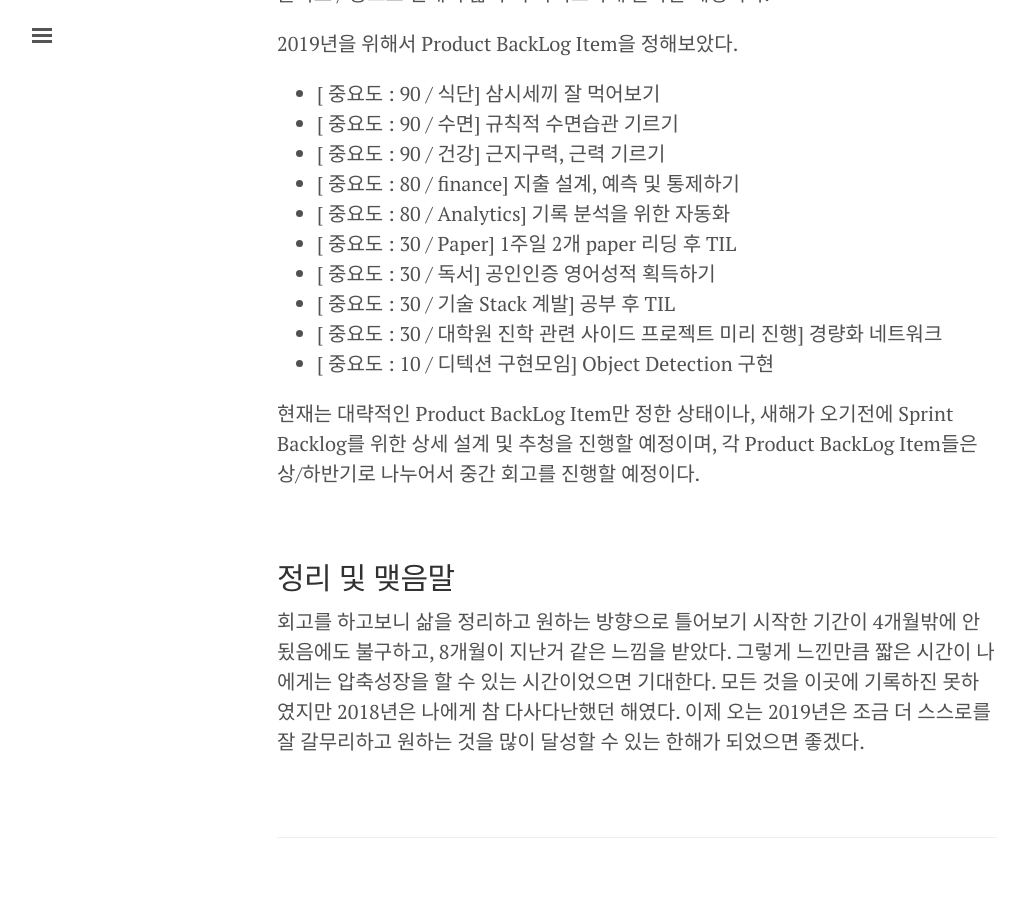
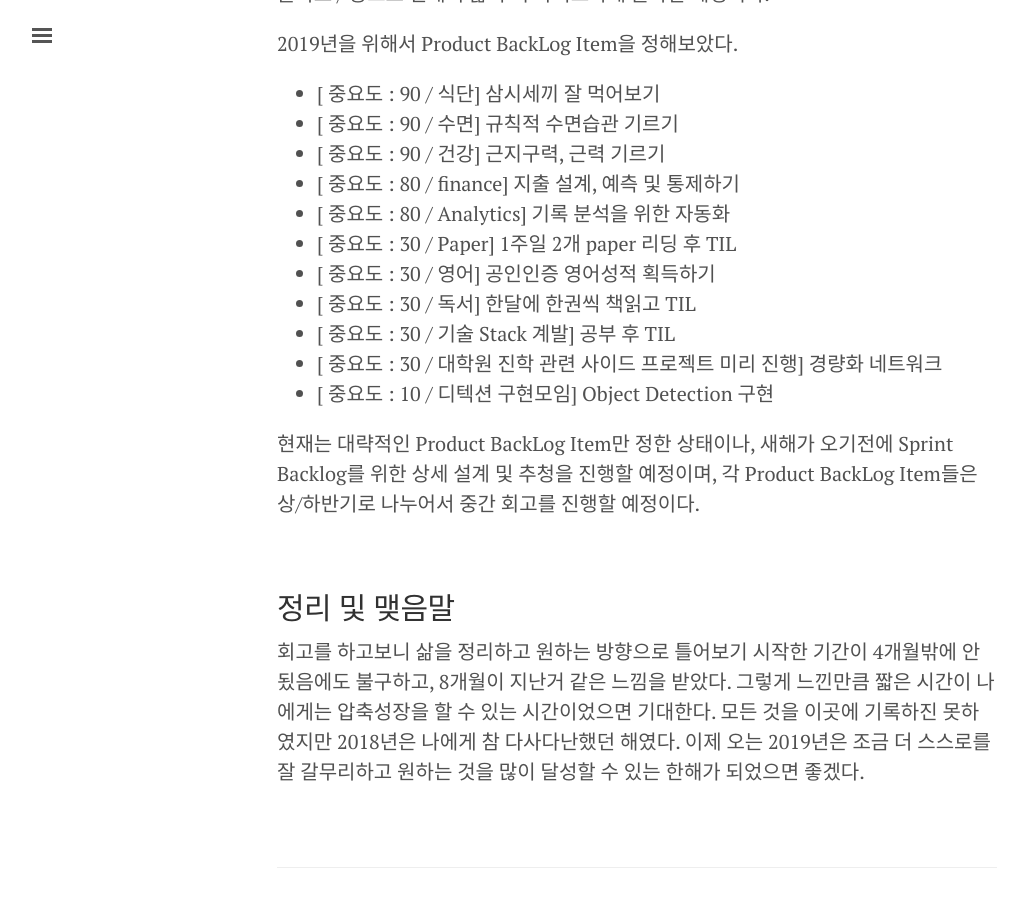
Before and after one commit to ssaru/jimheo.github.io, a Jekyll site: the page built from _posts/Retrospective/2018-12-26-retrospective_2018.md, in a window 1280 px wide and 900 px high, scrolled down 6188 px. Shown: the whole window, without its empty margins (3-1031 px from the left). Built offline with Jekyll 4.4.1, drawn with Linux system fonts in a browser that asks for light colours; comment, search, counter and statistics services are not loaded.

Commit message:
add objective
 because objective, reading book is missing. so add it

```diff
--- a/_posts/Retrospective/2018-12-26-retrospective_2018.md
+++ b/_posts/Retrospective/2018-12-26-retrospective_2018.md
@@ -180,7 +180,8 @@ Object Detection 구현 모임은 Object Detection 논문은 많이 읽었는데
 - [ 중요도 : 80 / finance] 지출 설계, 예측 및 통제하기
 - [ 중요도 : 80 / Analytics] 기록 분석을 위한 자동화
 - [ 중요도 : 30 / Paper] 1주일 2개 paper 리딩 후 TIL
-- [ 중요도 : 30 / 독서] 공인인증 영어성적 획득하기
+- [ 중요도 : 30 / 영어] 공인인증 영어성적 획득하기
+- [ 중요도 : 30 / 독서] 한달에 한권씩 책읽고 TIL
 - [ 중요도 : 30 / 기술 Stack 계발] 공부 후 TIL
 - [ 중요도 : 30 / 대학원 진학 관련 사이드 프로젝트 미리 진행] 경량화 네트워크
 - [ 중요도 : 10 / 디텍션 구현모임] Object Detection 구현
```
